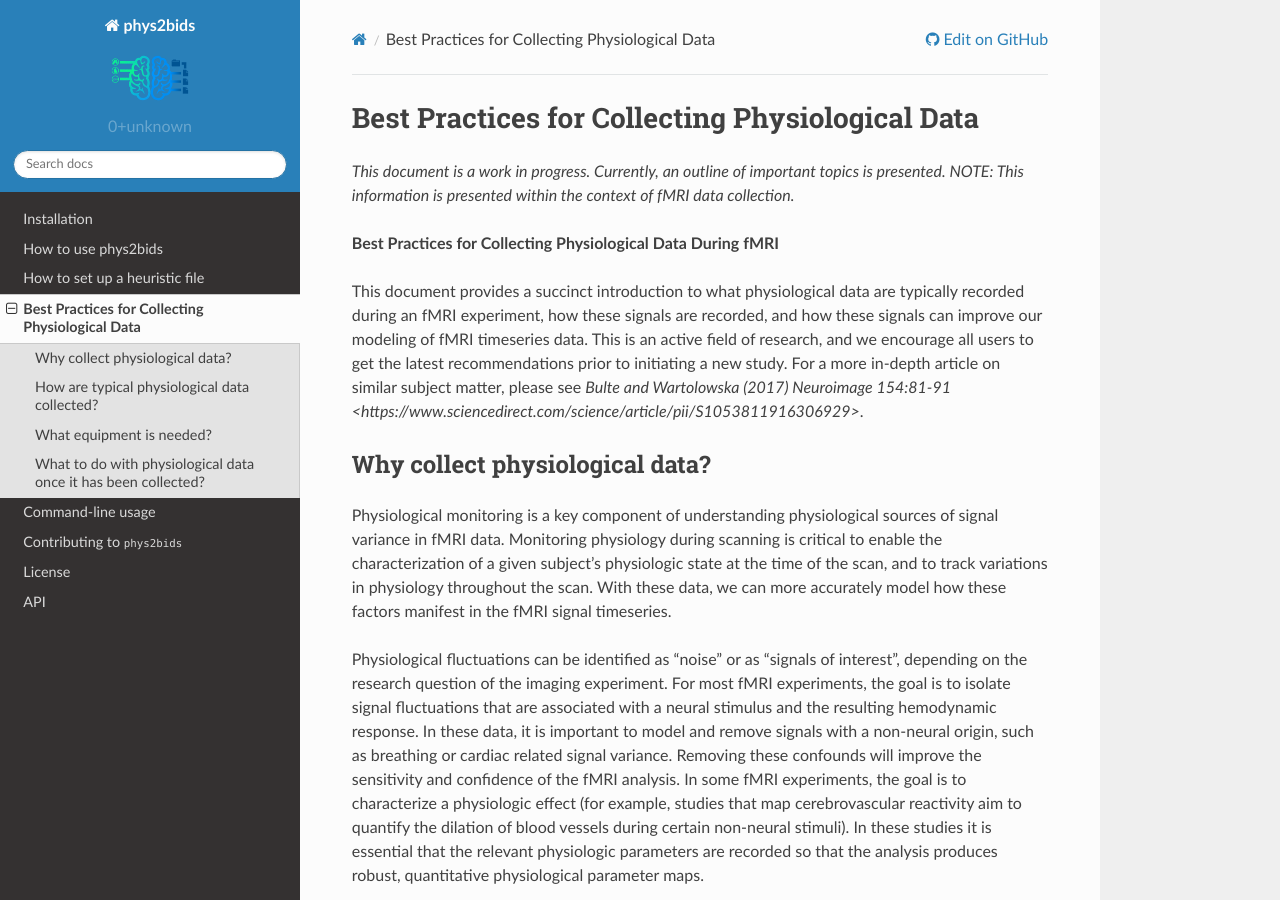
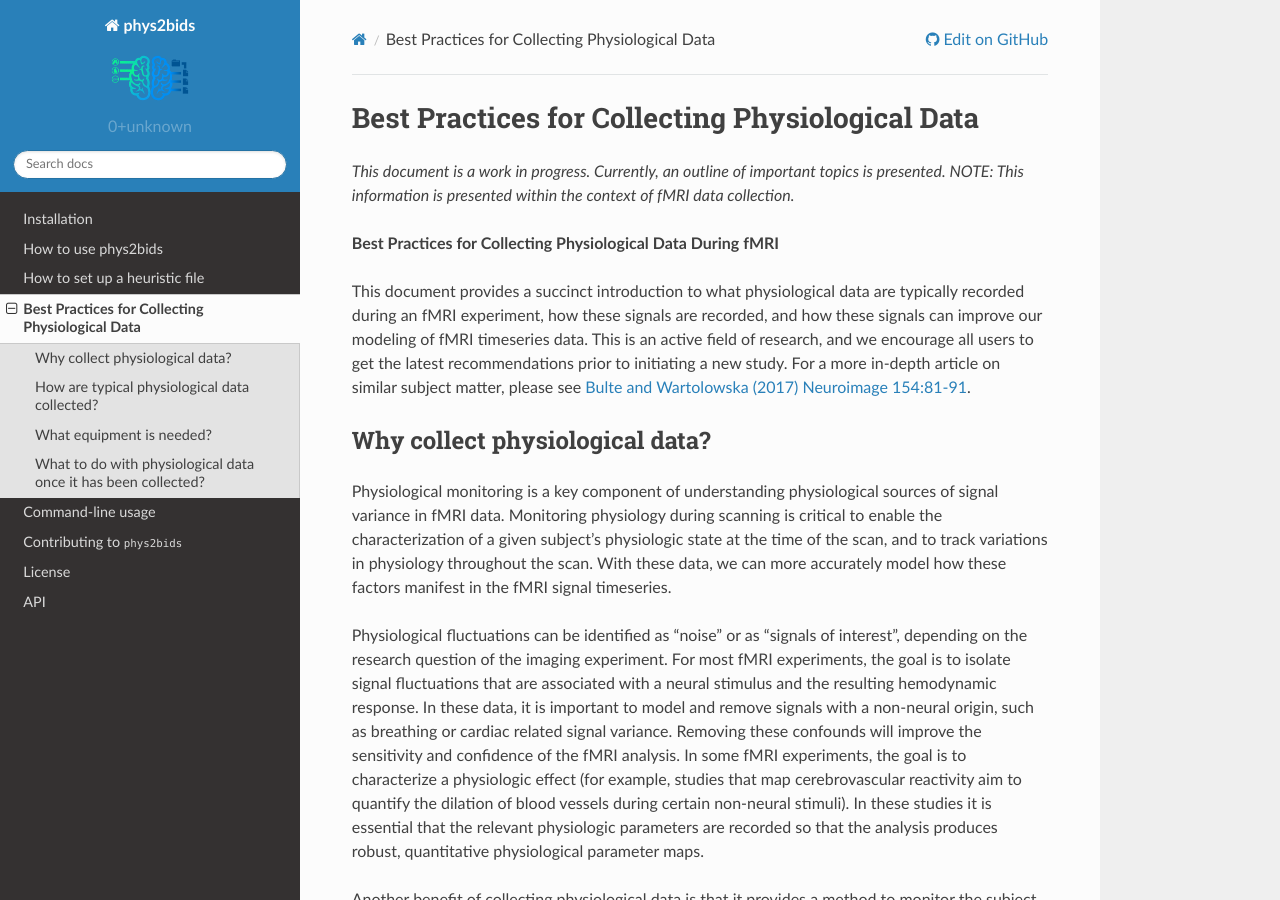
Before and after one commit to physiopy/phys2bids, a Sphinx documentation site: the page built from docs/bestpractice.rst, in a window 1280 px wide and 900 px high. Built offline with Sphinx 7.4.7 and the Read the Docs theme 2.0.0, drawn with Linux system fonts in a browser that asks for light colours.

Commit message:
Update bestpractice.rst

```diff
--- a/docs/bestpractice.rst
+++ b/docs/bestpractice.rst
@@ -8,7 +8,7 @@ NOTE: This information is presented within the context of fMRI data collection.*
 
 **Best Practices for Collecting Physiological Data During fMRI**
 
-This document provides a succinct introduction to what physiological data are typically recorded during an fMRI experiment, how these signals are recorded, and how these signals can improve our modeling of fMRI timeseries data. This is an active field of research, and we encourage all users to get the latest recommendations prior to initiating a new study. For a more in-depth article on similar subject matter, please see `Bulte and Wartolowska (2017) Neuroimage 154:81-91 <https://www.sciencedirect.com/science/article/pii/S1053811916306929>`.
+This document provides a succinct introduction to what physiological data are typically recorded during an fMRI experiment, how these signals are recorded, and how these signals can improve our modeling of fMRI timeseries data. This is an active field of research, and we encourage all users to get the latest recommendations prior to initiating a new study. For a more in-depth article on similar subject matter, please see `Bulte and Wartolowska (2017) Neuroimage 154:81-91 <https://www.sciencedirect.com/science/article/pii/S1053811916306929>`_.
 
 
 Why collect physiological data?
```
